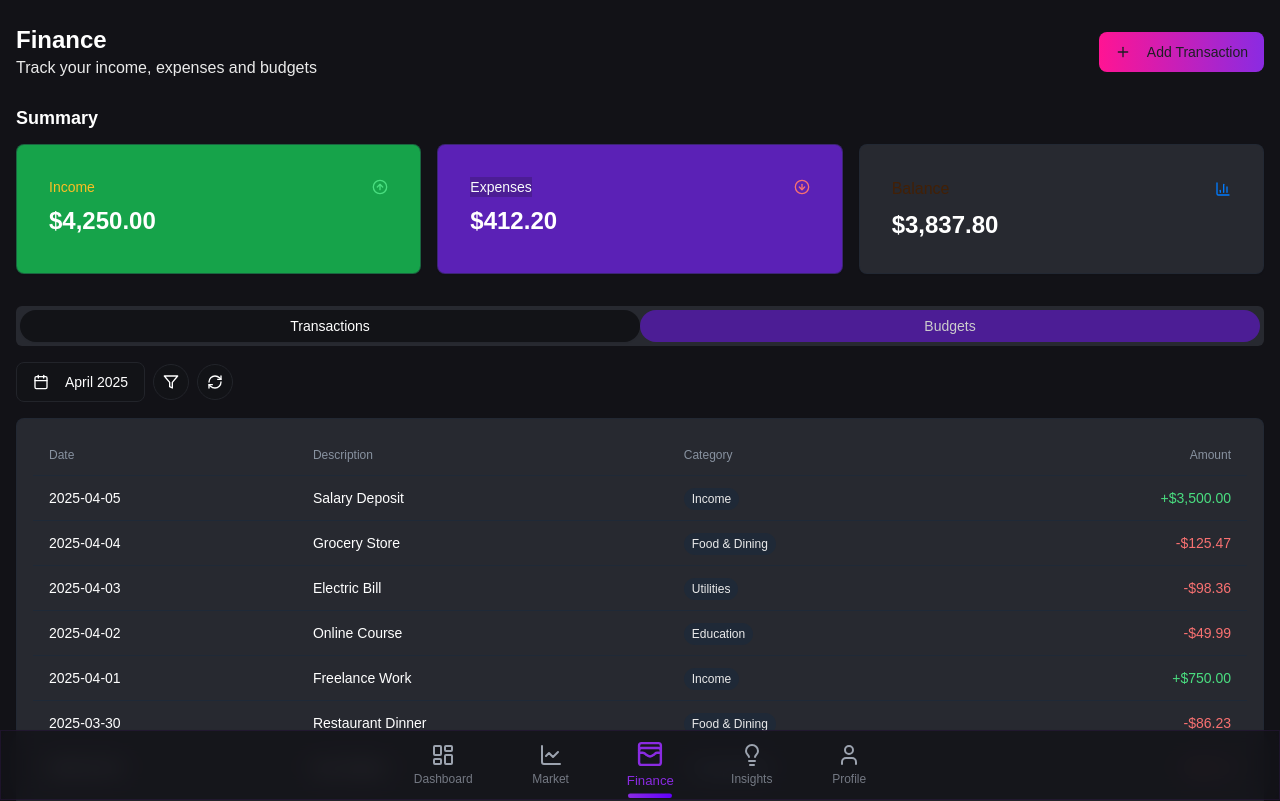
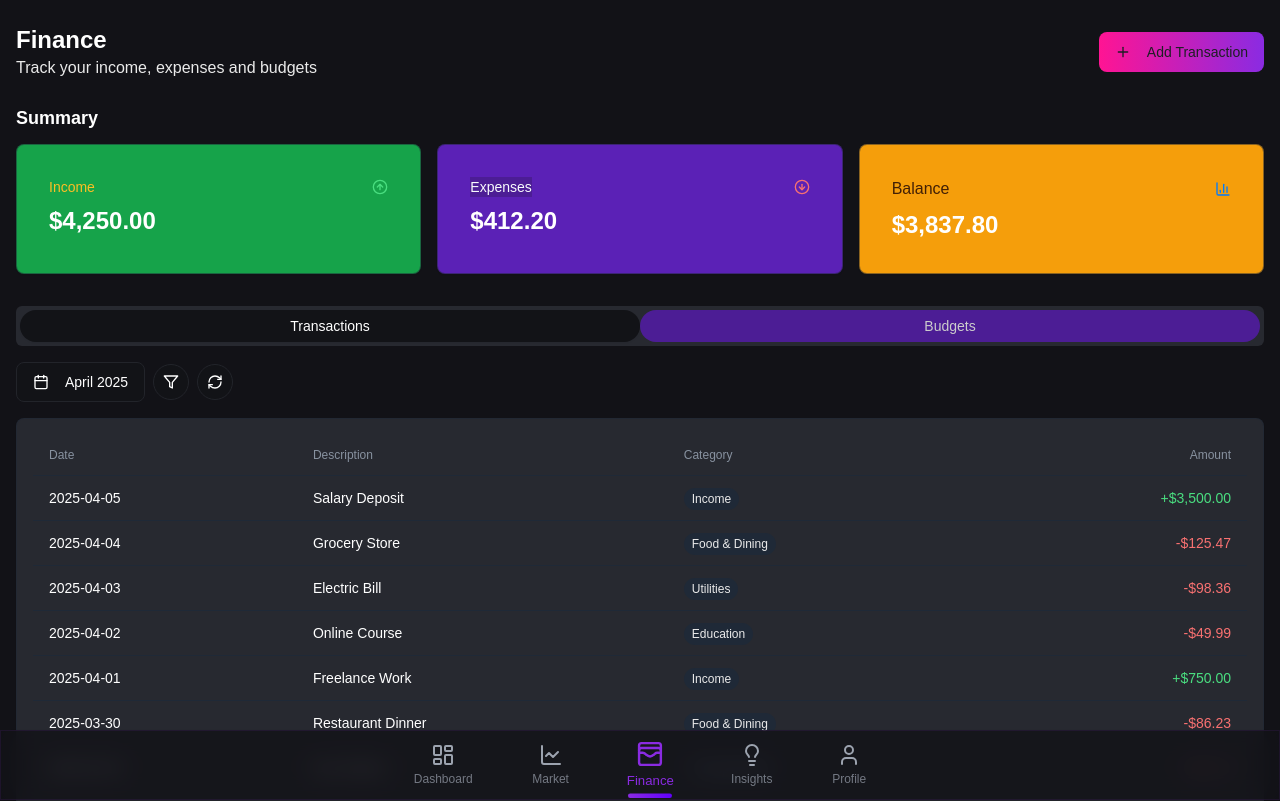
Before and after one commit to RasheshWithAI/finsight, a React (Vite) app: page /finance in a window 1280 px wide. Shown: the top 801 px of the page. Built offline with nearby package versions, Linux system fonts and the light colour scheme; sample sign-in values are in the browser's storage; a web font is replaced by a local one.

Commit message:
Visual edit in Lovable
Edited UI in Lovable

```diff
--- a/src/pages/Finance.tsx
+++ b/src/pages/Finance.tsx
@@ -73,7 +73,7 @@ const Finance = () => {
             </CardContent>
           </Card>
 
-          <Card className="financial-card">
+          <Card className="financial-card bg-amber-500">
             <CardContent className="p-4 flex flex-col">
               <div className="flex items-center justify-between">
                 <span className="stat-label text-base text-yellow-950">Balance</span>
```
